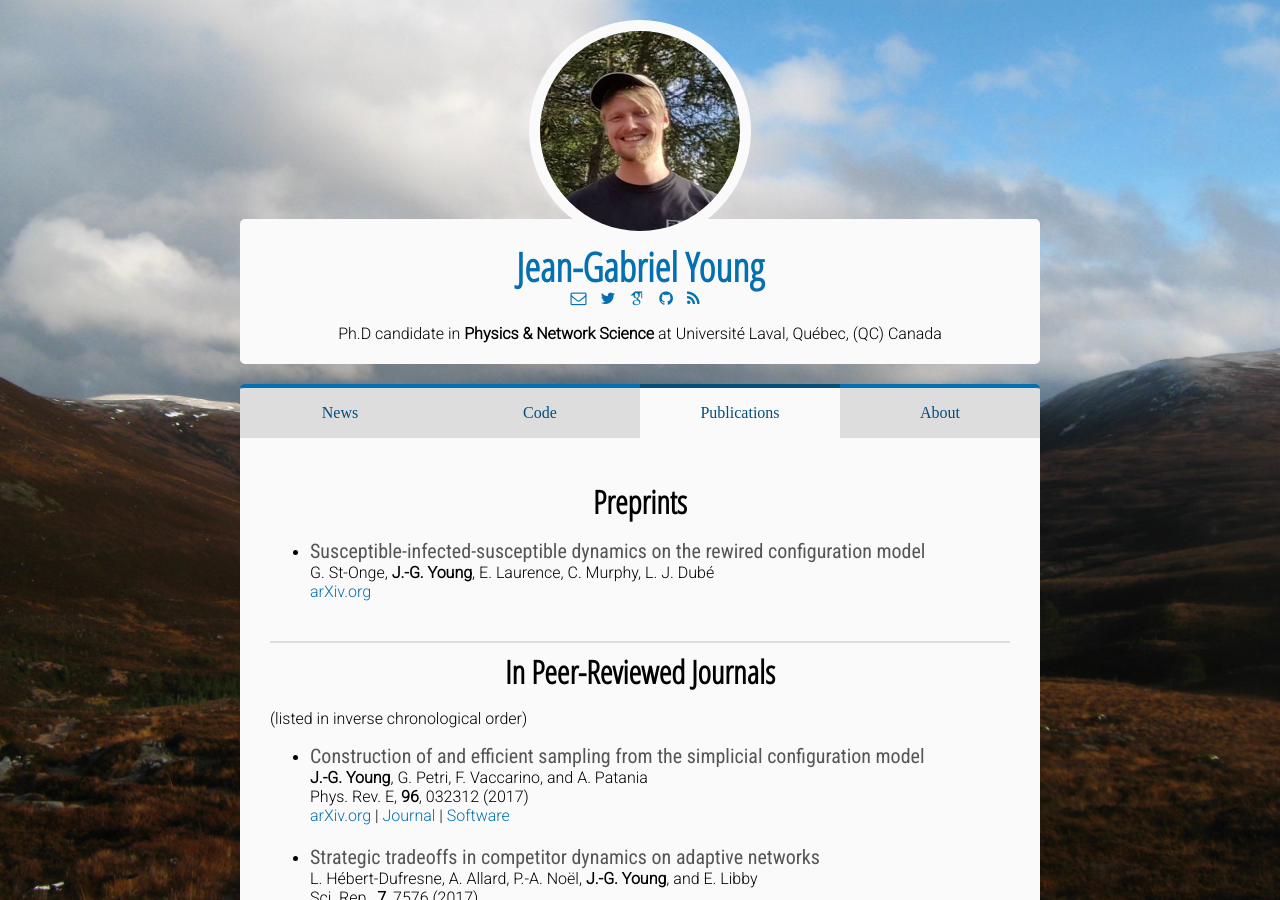
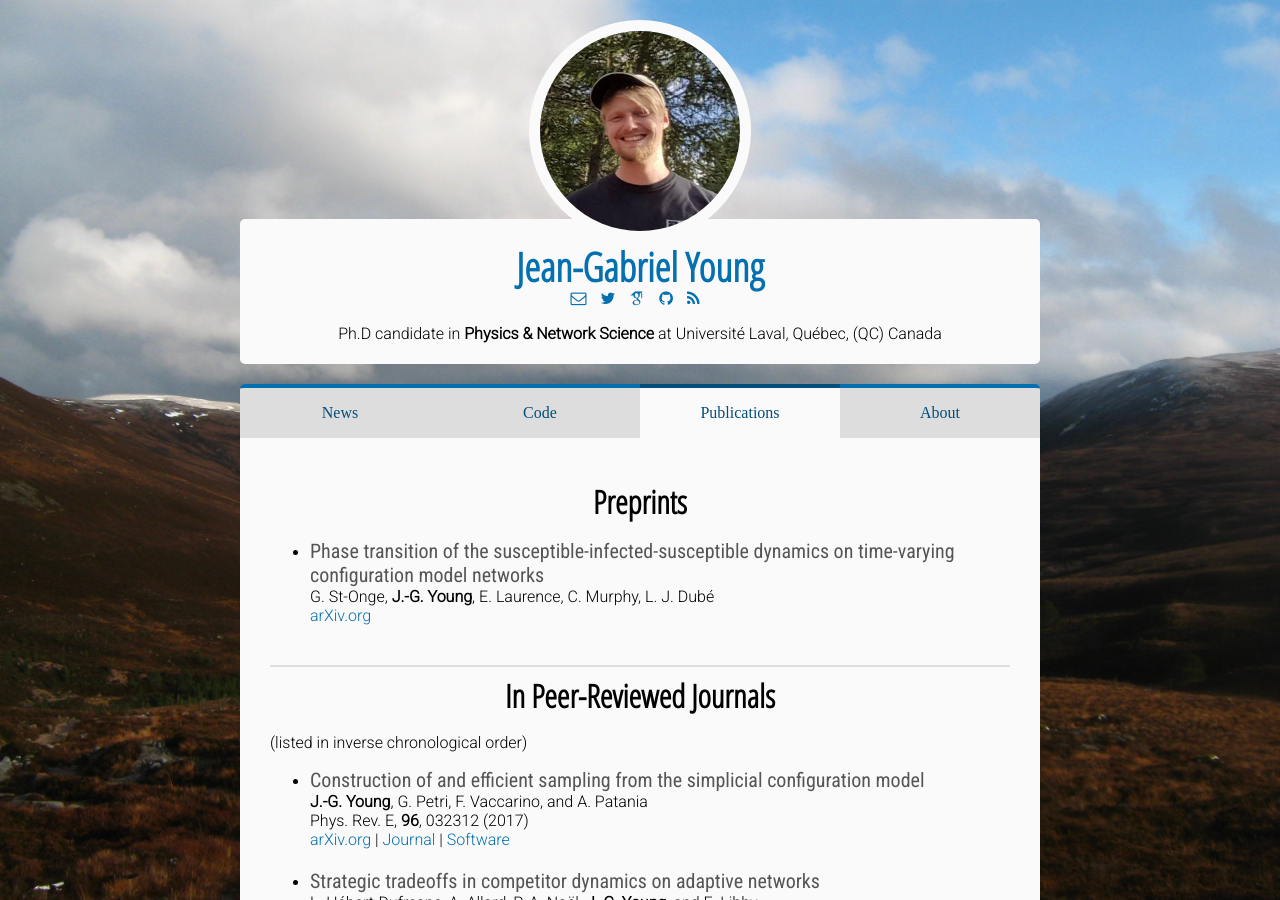
Before and after one commit to jg-you/jg-you.github.io, a Jekyll site: the page built from publications.md, in a window 1280 px wide and 900 px high. Built offline with Jekyll 4.4.1, drawn with Linux system fonts in a browser that asks for light colours; some web fonts are replaced; comment, search, counter and statistics services are not loaded.

Commit message:
updated sis-corr arXiv reference and title

```diff
--- a/publications.md
+++ b/publications.md
@@ -7,9 +7,9 @@ title: Publications
 ## Preprints
 
 
-* <span class="pub-title">Susceptible-infected-susceptible dynamics on the rewired configuration model</span><br/>
+* <span class="pub-title">Phase transition of the susceptible-infected-susceptible dynamics on time-varying configuration model networks</span><br/>
 G. St-Onge, **J.-G. Young**, E. Laurence, C. Murphy, L. J. Dubé<br/>
-[arXiv.org](https://arxiv.org/abs/1701.01740)
+[arXiv.org](https://arxiv.org/abs/1709.09257)
 
 
 <div class="end-of-post"></div>
```
